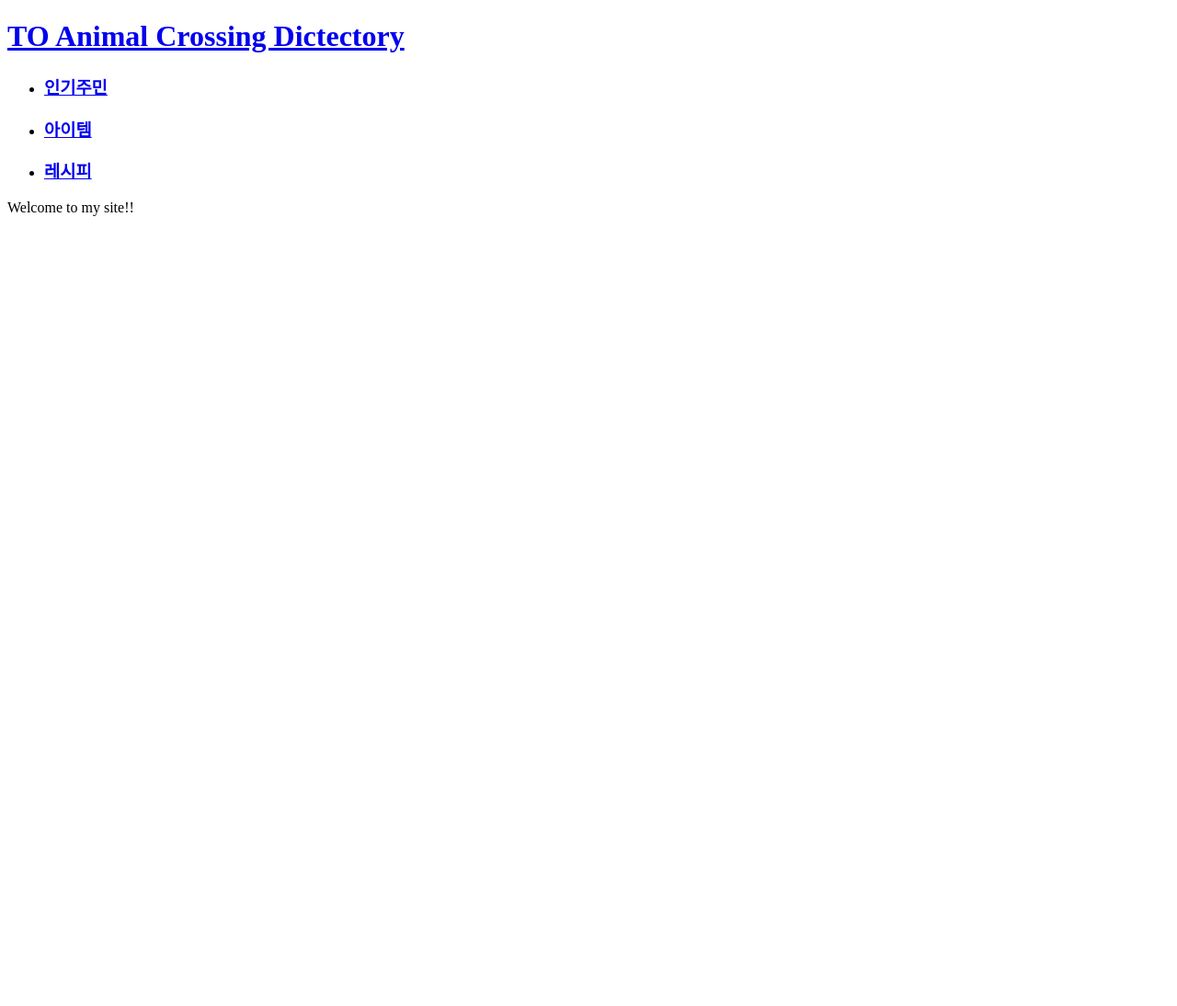
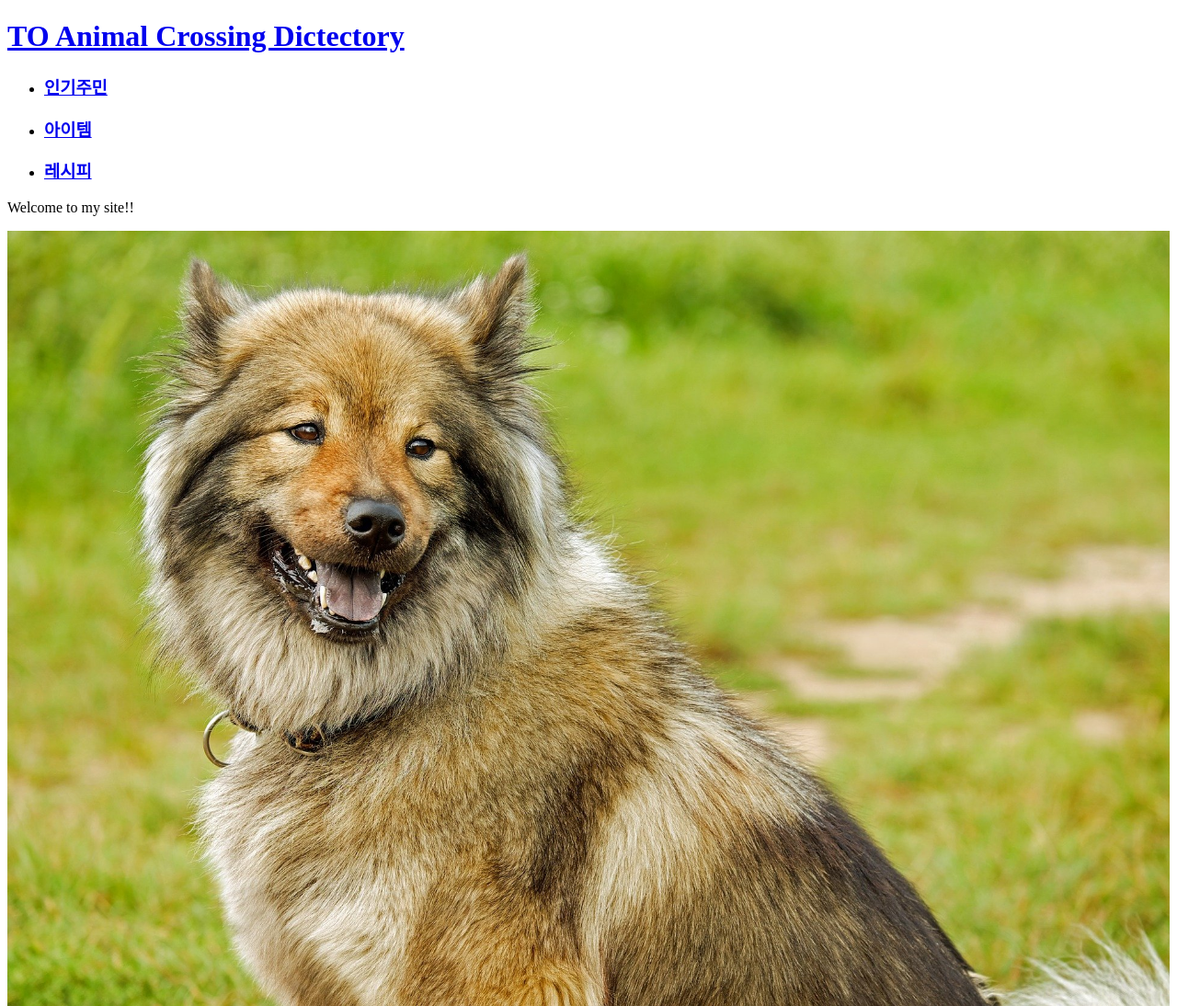
Before and after one commit to park-seoyoung444/web1, a plain HTML site: page 1.html in a window 1280 px wide. Shown: the whole page at 92% size. Before the commit the page ends 800 px from the top, so only its background shows below. Drawn offline with Linux system fonts and the light colour scheme.

Commit message:
first version2

```diff
--- a/1.html
+++ b/1.html
@@ -10,4 +10,4 @@
       <li><h3><a href= "recipe.html" target="_blank">레시피</a></h3></li></ul>
   </ul></body>
 <p>Welcome to my site!!</p>
-<img src="https://cdn.pixabay.com/pho
+<img src="dog.jpg" width="100%">
```
Also changed, not shown: dog.jpg (added).
